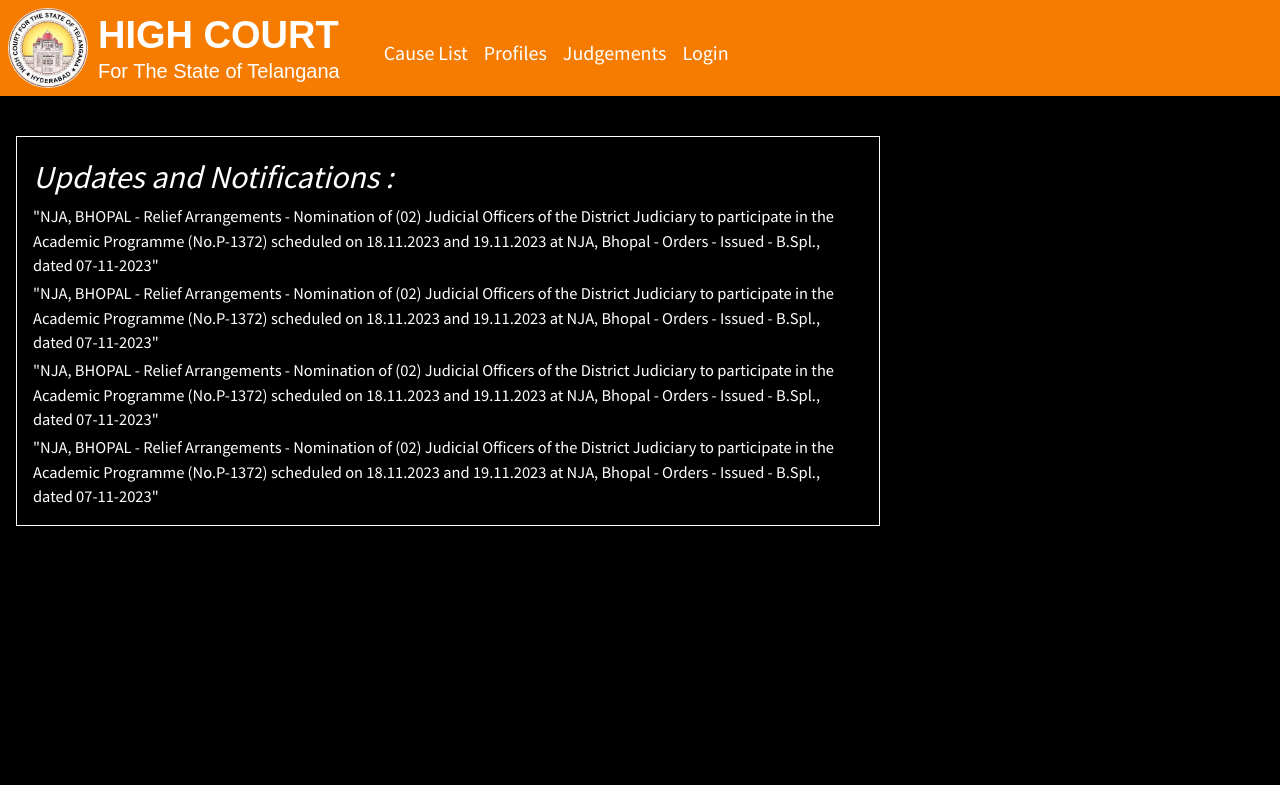
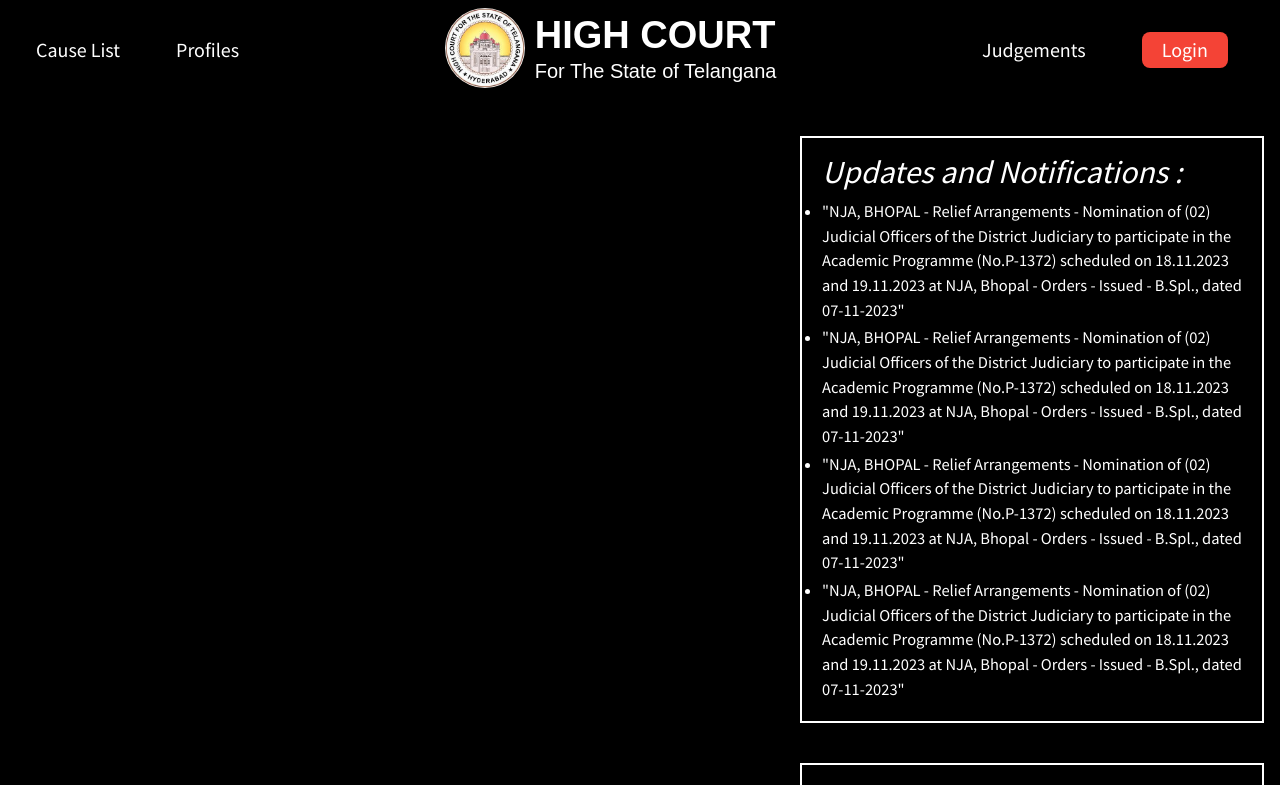
Before and after one commit to Shaik-Amaan-Ahmed/e-portal-for-case-management, a React (Create React App) app: page / in a window 1280 px wide. Shown: the top 785 px of the page. Built offline with nearby package versions, Linux system fonts and the light colour scheme.

Commit message:
homepage update

```diff
--- a/package.json
+++ b/package.json
@@ -29,6 +29,8 @@
     "react-pro-sidebar": "^0.7.1",
     "react-router-dom": "^6.17.0",
     "react-scripts": "5.0.1",
+    "react-slick": "^0.29.0",
+    "slick-carousel": "^1.8.1",
     "use-react-countries": "^1.1.0",
     "web-vitals": "^2.1.4",
     "yup": "^1.3.2"
--- a/src/Scenes/HomePage/HomePage.js
+++ b/src/Scenes/HomePage/HomePage.js
@@ -4,6 +4,8 @@
 import NavBar from './NavBar';
 import Header from '../../Components/Header';
 import "./homepage.css"
+import NoticeBoard from './NoticeBoard';
+import Slider from './Slider';
 
 export default function HomePage() {
   return (
@@ -20,27 +22,9 @@
           </li>
         </ul>
       </div> */}
-      <Box width="maxContent" marginTop={5}  marginLeft={2} marginRight={50} justifyItems="start">
-      <Box border="1px solid" padding={2}>
-      <h2 >Updates and Notifications <span>:</span></h2>
-
-       <ul>
-         <li>
-           <a href="http://" target="_blank" rel="noopener noreferrer">"NJA, BHOPAL - Relief Arrangements - Nomination of (02) Judicial Officers of the District Judiciary to participate in the Academic Programme (No.P-1372) scheduled on 18.11.2023 and 19.11.2023 at NJA, Bhopal - Orders - Issued - B.Spl., dated 07-11-2023"</a>
-         </li>
-         <li>
-           <a href="http://" target="_blank" rel="noopener noreferrer">"NJA, BHOPAL - Relief Arrangements - Nomination of (02) Judicial Officers of the District Judiciary to participate in the Academic Programme (No.P-1372) scheduled on 18.11.2023 and 19.11.2023 at NJA, Bhopal - Orders - Issued - B.Spl., dated 07-11-2023"</a>
-         </li>
-         <li>
-           <a href="http://" target="_blank" rel="noopener noreferrer">"NJA, BHOPAL - Relief Arrangements - Nomination of (02) Judicial Officers of the District Judiciary to participate in the Academic Programme (No.P-1372) scheduled on 18.11.2023 and 19.11.2023 at NJA, Bhopal - Orders - Issued - B.Spl., dated 07-11-2023"</a>
-         </li>
-         <li>
-           <a href="http://" target="_blank" rel="noopener noreferrer">"NJA, BHOPAL - Relief Arrangements - Nomination of (02) Judicial Officers of the District Judiciary to participate in the Academic Programme (No.P-1372) scheduled on 18.11.2023 and 19.11.2023 at NJA, Bhopal - Orders - Issued - B.Spl., dated 07-11-2023"</a>
-         </li>
-       </ul>
-      </Box>
-
-      </Box>
+      <NoticeBoard/>
+      <NoticeBoard/>
+      <NoticeBoard/>
       </Box>
       </>
 
--- a/src/Scenes/HomePage/NavBar.js
+++ b/src/Scenes/HomePage/NavBar.js
@@ -9,6 +9,7 @@
 import PersonOutlinedIcon from "@mui/icons-material/PersonOutlined";
 import SearchIcon from "@mui/icons-material/Search";
 import Logo from "./logo3.jpg";
+import { red } from "@mui/material/colors";
 
 const NavBar = () => {
   const theme = useTheme();
@@ -17,46 +18,20 @@
 
   return (
 
-    <div className=" p-2 flex justify-start w-screen bg-orange-700">
+    <div className="p-2 flex justify-between items-center w-screen sticky top-0">
+      <ul>
+        <li className="text-xl inline-flex p-2 mx-5"><a href="/causelist">Cause List</a></li>
+        <li className="text-xl inline-flex p-2 mx-5"><a href="/profiles">Profiles</a></li>
+      </ul>
       {/* LOGO */}
-      <div className="flex items-center ">
-        <a href="/"><img className="rounded-full w-20 h-20" src={Logo}  alt="Logo" /></a>
-        <Typography variant="h4" style={{ marginLeft: "10px" }}><span style={{fontWeight:"bold", fontSize:"1.9em"}}>HIGH COURT</span><br></br>For The State of Telangana</Typography>
+      <div className="flex items-center">
+        <a href="/"><img className="rounded-full w-20 h-20" src={Logo} alt="Logo" /></a>
+        <Typography variant="h4" style={{ marginLeft: "10px" }}><span style={{ fontWeight: "bold", fontSize: "1.9em" }}>HIGH COURT</span><br></br>For The State of Telangana</Typography>
       </div>
-      <div className="justify-between inline-flex">
-        <div className="ml-9">
-          <ul className="mt-5">
-              <li className="text-xl inline-flex p-2"><a href="/causelist">Cause List</a></li>
-              <li className="text-xl inline-flex p-2"><a href="/profiles">Profiles</a></li>
-              <li className="text-xl inline-flex p-2"><a href="/judgments">Judgements</a></li>
-              <li className="text-xl inline-flex p-2"><a href="/login">Login</a></li>
-          </ul>
-        </div>
-        {/* <div className="mt-6">
-          <IconButton sx={{ml:8}}>
-            {theme.palette.mode==="dark"?<LightModeOutlinedIcon/>: <DarkModeOutlinedIcon/>}
-          </IconButton>
-        </div> */}
-      </div>
-
-
-
-
-      {/* ICONS
-      <Box display="flex">
-        <IconButton>
-          <LightModeOutlinedIcon/>
-        </IconButton>
-        <IconButton>
-          <NotificationsOutlinedIcon />
-        </IconButton>
-        <IconButton>
-          <SettingsOutlinedIcon />
-        </IconButton>
-        <IconButton>
-          <PersonOutlinedIcon />
-        </IconButton>
-      </Box> */}
+      <ul className="mr-4">
+        <li className="text-xl inline-flex p-2 mx-5"><a href="/judgments">Judgements</a></li>
+        <li className="text-xl inline-flex p-2 mx-5"><button className="bg-red-500 py-1 px-5 rounded-lg">Login</button></li>
+      </ul>
     </div>
 
   );
--- /dev/null
+++ b/src/Scenes/HomePage/NoticeBoard.js
@@ -0,0 +1,32 @@
+import React from 'react';
+import { Box } from '@mui/material';
+
+export default function
+() {
+  return (
+    <div>
+        <Box width="maxContent" marginTop={5}  marginLeft={100} marginRight={2} justifyItems="start">
+      <Box border="2px solid" padding="10px 20px 20px 20px">
+      <h2 >Updates and Notifications <span>:</span></h2>
+
+       <ul>
+         <li>
+           <a href="http://" target="_blank" rel="noopener noreferrer">"NJA, BHOPAL - Relief Arrangements - Nomination of (02) Judicial Officers of the District Judiciary to participate in the Academic Programme (No.P-1372) scheduled on 18.11.2023 and 19.11.2023 at NJA, Bhopal - Orders - Issued - B.Spl., dated 07-11-2023"</a>
+         </li>
+         <li>
+           <a href="http://" target="_blank" rel="noopener noreferrer">"NJA, BHOPAL - Relief Arrangements - Nomination of (02) Judicial Officers of the District Judiciary to participate in the Academic Programme (No.P-1372) scheduled on 18.11.2023 and 19.11.2023 at NJA, Bhopal - Orders - Issued - B.Spl., dated 07-11-2023"</a>
+         </li>
+         <li>
+           <a href="http://" target="_blank" rel="noopener noreferrer">"NJA, BHOPAL - Relief Arrangements - Nomination of (02) Judicial Officers of the District Judiciary to participate in the Academic Programme (No.P-1372) scheduled on 18.11.2023 and 19.11.2023 at NJA, Bhopal - Orders - Issued - B.Spl., dated 07-11-2023"</a>
+         </li>
+         <li>
+           <a href="http://" target="_blank" rel="noopener noreferrer">"NJA, BHOPAL - Relief Arrangements - Nomination of (02) Judicial Officers of the District Judiciary to participate in the Academic Programme (No.P-1372) scheduled on 18.11.2023 and 19.11.2023 at NJA, Bhopal - Orders - Issued - B.Spl., dated 07-11-2023"</a>
+         </li>
+       </ul>
+      </Box>
+
+
+      </Box>
+    </div>
+  )
+}
--- a/src/Scenes/HomePage/homepage.css
+++ b/src/Scenes/HomePage/homepage.css
@@ -1,9 +1,13 @@
 li {
     font-size: larger;
     margin-top: 3px;
+    list-style-type: disc;
 }
 
 h2 {
     font-size: xx-large;
     font-style: italic;
 }
+body {
+    overflow-x: hidden;
+  }
```
Also changed, not shown: 1 other file (tests, documents, lock files or other folders).
